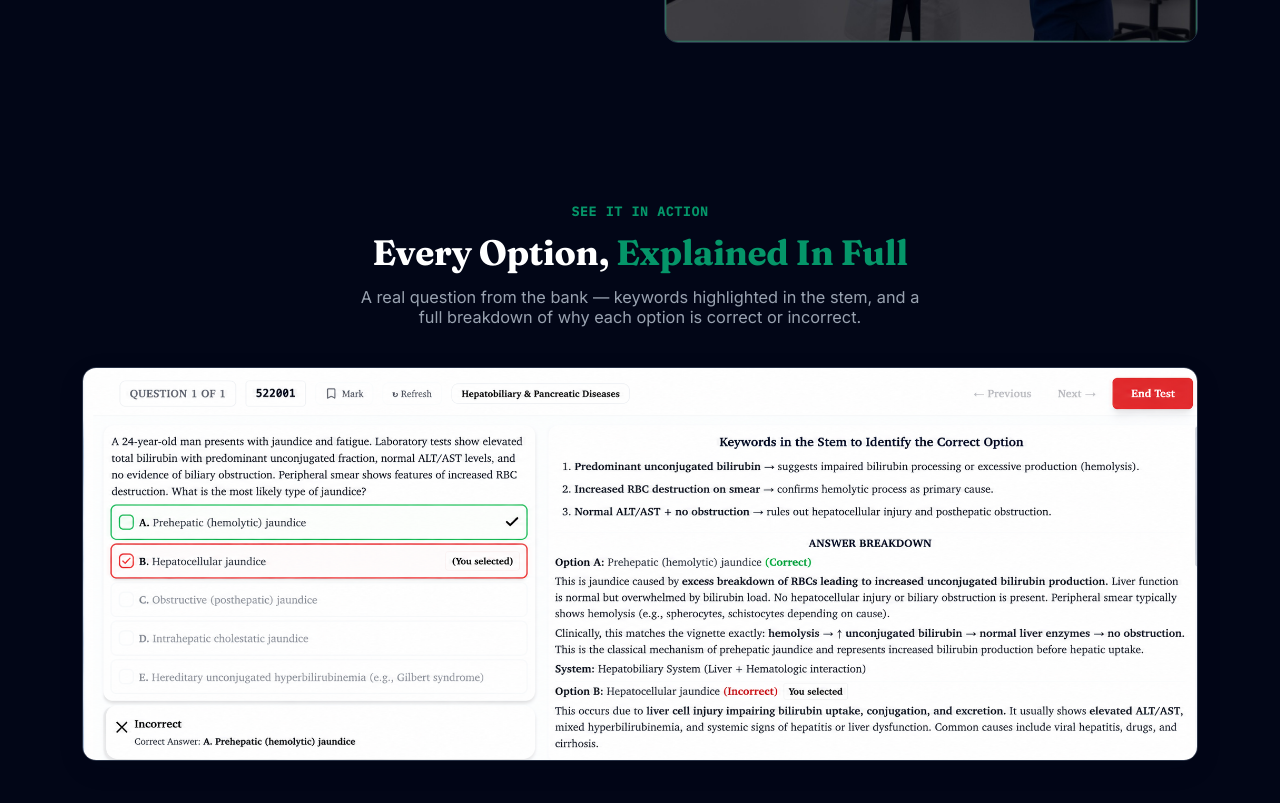
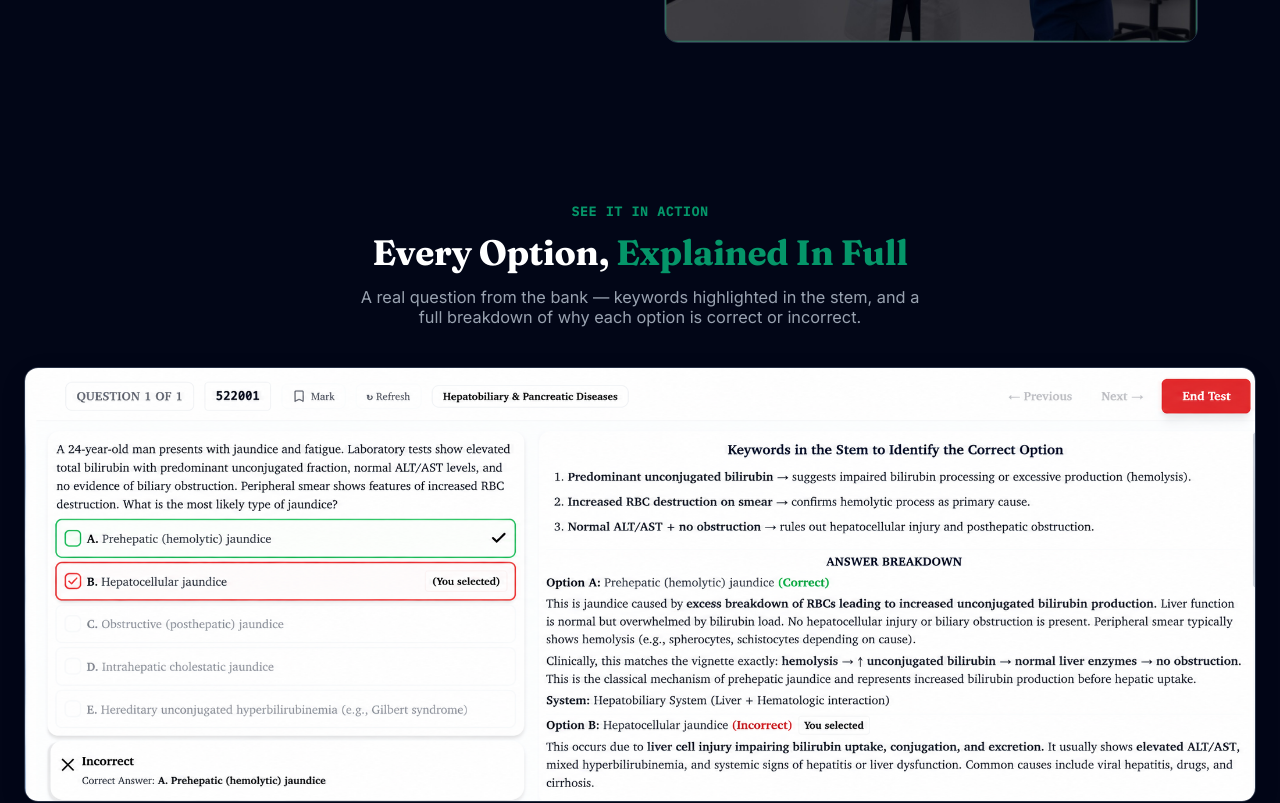
Before and after one commit to abdulqayyum-7/MedPrepAI, a React (Vite) app: page / in a window 1280 px wide. Shown: the part 4200-5003 px from the top of the page. Built offline with nearby package versions, Linux system fonts and the light colour scheme.

Commit message:
Pic size upadted

```diff
--- a/src/MedPrepAI.jsx
+++ b/src/MedPrepAI.jsx
@@ -559,6 +559,7 @@ export default function MedPrepAI() {
           .faq-item { padding: 16px 0 !important; }
           .faq-question { font-size: 0.95rem !important; }
           .section-padding { padding: 60px 20px !important; }
+          .see-it-action-wrap { padding: 60px 16px !important; }
           .hero-padding { padding: 60px 0 40px !important; }
           .hero-stat-number { font-size: 1.4rem !important; }
         }
@@ -785,7 +786,7 @@ export default function MedPrepAI() {
 
       {/* ── SEE IT IN ACTION ── */}
       <section>
-        <div style={{ maxWidth: 1180, margin: "0 auto", padding: "80px 32px" }}>
+        <div className="see-it-action-wrap" style={{ maxWidth: 1440, margin: "0 auto", padding: "80px 24px" }}>
           <div style={{ textAlign: "center", marginBottom: 40 }}>
             <SectionEyebrow center>See It In Action</SectionEyebrow>
             <h2 className="section-title" style={{ fontFamily: "Fraunces, serif", fontSize: "2.2rem", fontWeight: 700, lineHeight: 1.18, margin: "0 auto 14px", maxWidth: 620 }}>
```
